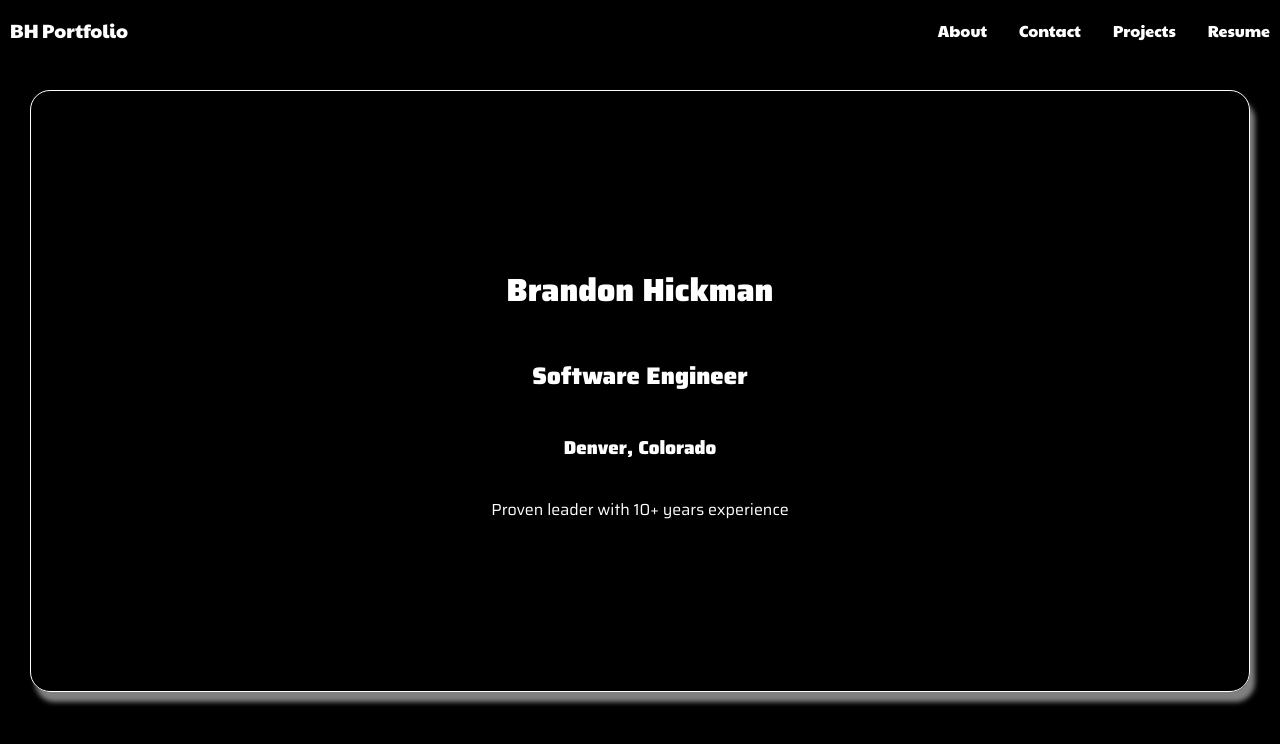
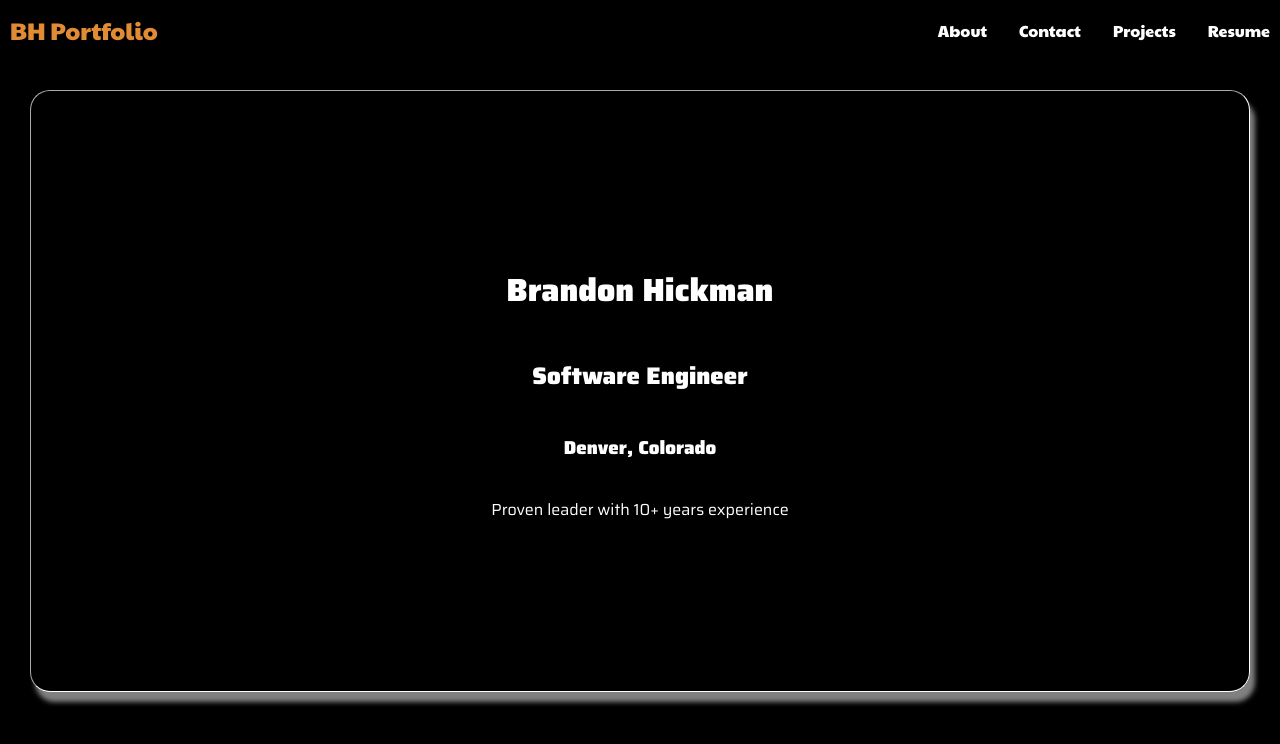
Before and after one commit to ClarkDoom/portfolio-react, a React (Create React App) app: page / in a window 1280 px wide. Shown: the top 744 px of the page. Built offline with nearby package versions, Linux system fonts and the light colour scheme.

Commit message:
further styling changes

```diff
--- a/src/App.css
+++ b/src/App.css
@@ -7,11 +7,6 @@
   pointer-events: none;
 }
 
-@media (prefers-reduced-motion: no-preference) {
-  .App-logo {
-    animation: App-logo-spin infinite 20s linear;
-  }
-}
 
 .App-header {
   background-color: #282c34;
@@ -21,7 +16,6 @@
   align-items: center;
   justify-content: center;
   font-size: calc(10px + 2vmin);
-  color: white;
 }
 
 .App-link {
@@ -39,7 +33,6 @@
 
 body {
   background-color: rgb(0, 0, 0);
-  color: white;
   font-family: 'Saira', sans-serif;
 }
 
@@ -51,5 +44,6 @@ body {
   flex-direction: column;
   justify-content: center;
   box-shadow: 5px 10px 5px grey;
-  border: 1px solid white;
+  border: 1px inset white;
+  color: white;
 }
--- a/src/components/NavBar.css
+++ b/src/components/NavBar.css
@@ -9,13 +9,14 @@ nav {
 
 }
 
-a {
+#home {
+  margin-left: 10px;
+}
+
+#home a {
+  color: rgb(226, 139, 53);
   text-decoration: none;
-  color: white;
-}
-#home {
-  font-size: larger;
-  margin-left: 10px;
+  font-size: x-large;
 }
 
 #nav-links {
@@ -23,4 +24,10 @@ a {
   display: flex;
   gap: 2em;
   margin-right: 10px;
+  /* color: white; */
 }
+
+#nav-links a {
+  color: white;
+  text-decoration: none;
+}
```
